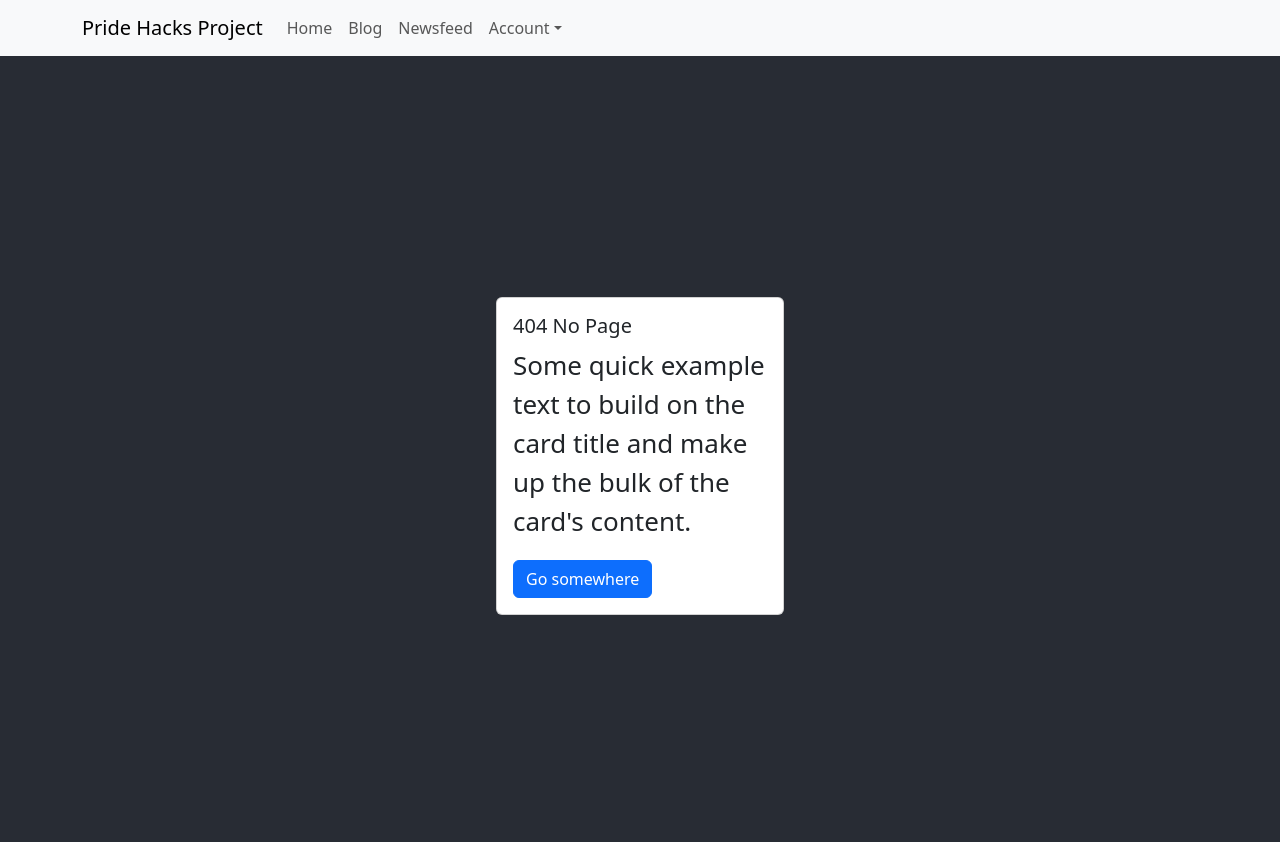
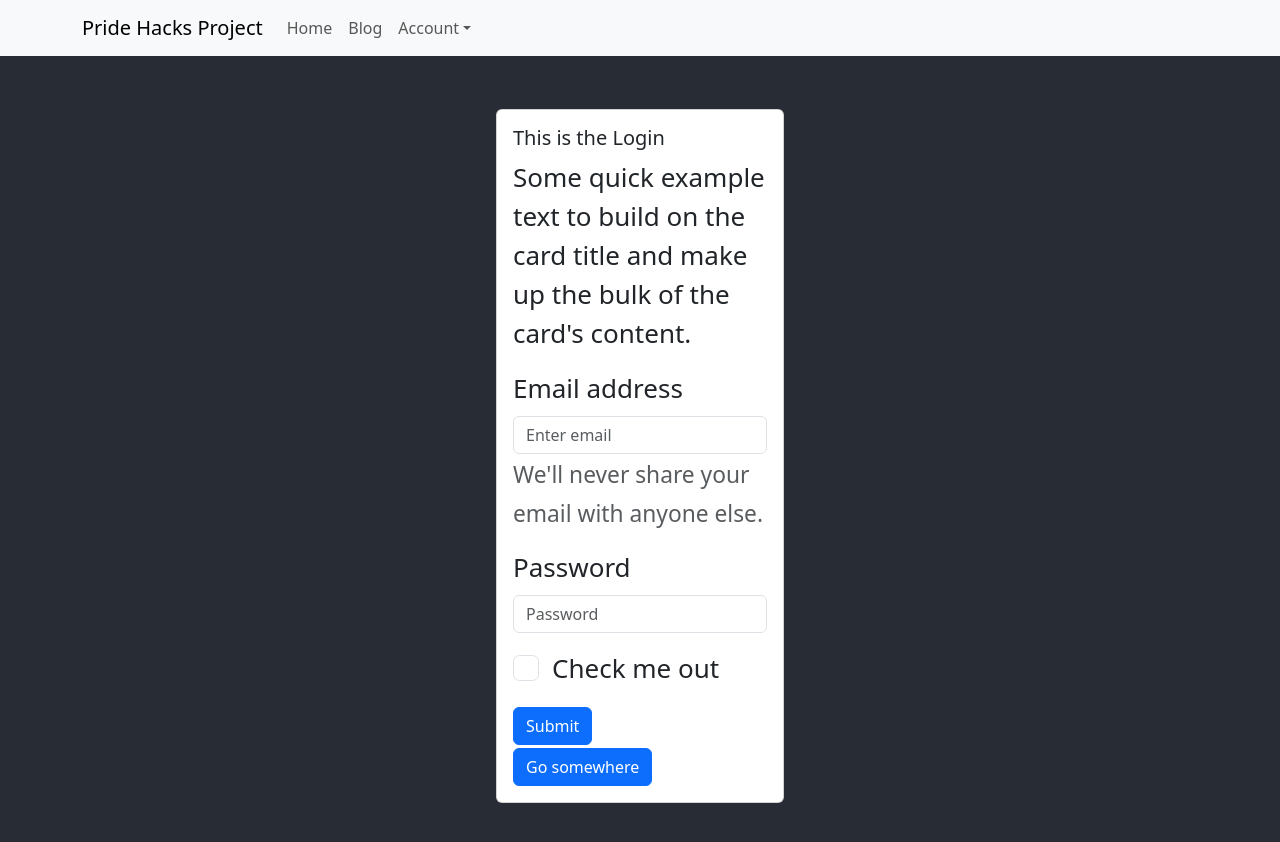
Before and after one commit to tori-parmz/PrideHacks-Project, a React (Create React App) app: page /login in a window 1280 px wide. Before the commit this address had no page. Shown: the top 842 px of the page. Built offline with nearby package versions, Linux system fonts and the light colour scheme.

Commit message:
debugged compile error

```diff
--- /dev/null
+++ b/src/components/LoginCard.js
@@ -0,0 +1,45 @@
+import Button from 'react-bootstrap/Button';
+import Card from 'react-bootstrap/Card';
+import Form from 'react-bootstrap/Form';
+import { useState } from 'react';
+
+function LoginCard(props) {
+    const { howdy, setNewHowdy } = props;
+    const [howdyInput, setHowdyInput] = useState('');
+    console.log(howdyInput);
+    return (
+        <Card style={{ width: '18rem' }}>
+        <Card.Body>
+          <Card.Title> {howdy} This is the Login</Card.Title>
+          <Card.Text>
+            Some quick example text to build on the card title and make up the
+            bulk of the card's content.
+          </Card.Text>
+          <Form>
+      <Form.Group className="mb-3" controlId="formBasicEmail">
+        <Form.Label>Email address</Form.Label>
+        <Form.Control type="email" placeholder="Enter email" onChange={(e) => {setHowdyInput(e.target.value)}}/>
+        <Form.Text className="text-muted">
+          We'll never share your email with anyone else.
+        </Form.Text>
+      </Form.Group>
+
+      <Form.Group className="mb-3" controlId="formBasicPassword">
+        <Form.Label>Password</Form.Label>
+        <Form.Control type="password" placeholder="Password" />
+      </Form.Group>
+      <Form.Group className="mb-3" controlId="formBasicCheckbox">
+        <Form.Check type="checkbox" label="Check me out" />
+      </Form.Group>
+      <Button variant="primary" type="submit">
+        Submit
+      </Button>
+    </Form>
+          <Button variant="primary" onClick={setNewHowdy(howdyInput)}>Go somewhere</Button>
+        </Card.Body>
+      </Card>
+    );
+
+}
+
+export default LoginCard;
--- /dev/null
+++ b/src/components/Pages/Login.js
@@ -0,0 +1,13 @@
+import LoginCard from '../LoginCard';
+import { useState } from 'react';
+
+function Login() {
+
+    const [newHowdy, setNewHowdy] = useState("Howdy!")
+
+    return (
+      <LoginCard howdy={newHowdy} setNewHowdy={setNewHowdy} />
+    );
+  }
+
+  export default Login;
--- a/src/index.js
+++ b/src/index.js
@@ -20,7 +20,7 @@ const root = ReactDOM.createRoot(document.getElementById('root'));
 root.render(
   <React.StrictMode>
     <Provider store={store}>
-    <RenderPage isLoggedIn={true} />
+    <RenderPage isLoggedIn={false} />
   </Provider>
   </React.StrictMode>
 );
```
Also changed, not shown: package.json (+1 -13 lines), public/manifest.json, src/components/BlogIntro.js (added).
